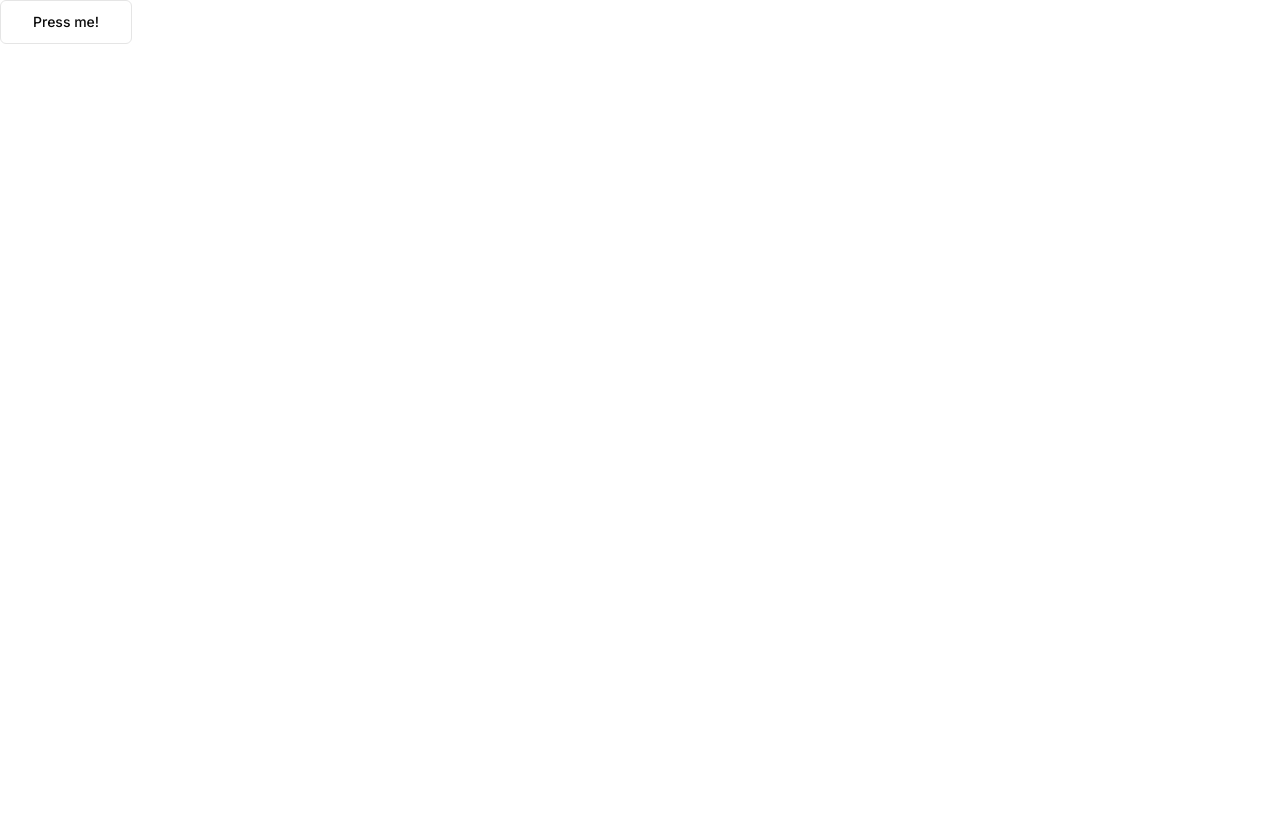
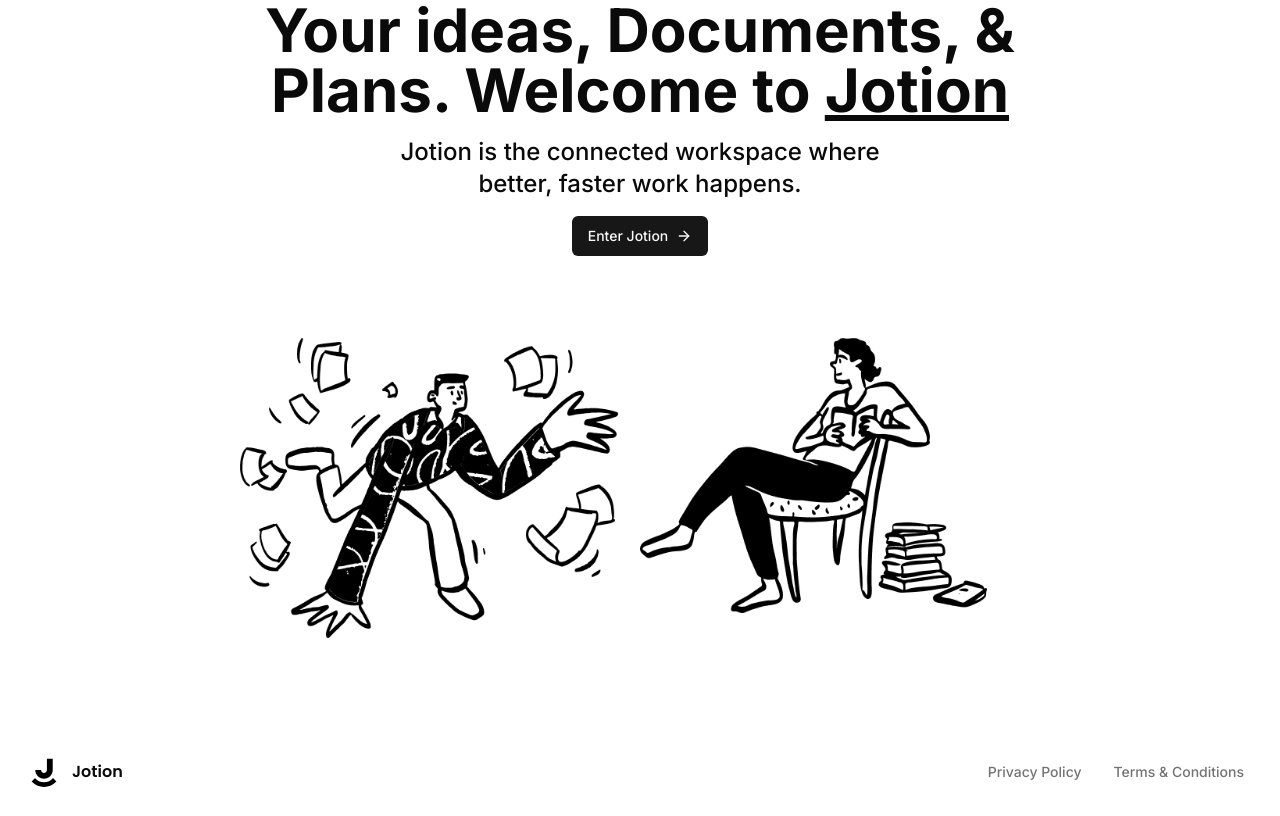
Before and after one commit to JaedonSpurlock01/notion-clone, a Next.js app: page / in a window 1280 px wide. Built offline with nearby package versions, Linux system fonts and the light colour scheme.

Commit message:
Setup marketing page

```diff
--- /dev/null
+++ b/app/(marketing)/_components/footer.tsx
@@ -0,0 +1,21 @@
+import { Button } from "@/components/ui/button";
+import { Logo } from "./logo";
+
+export const Footer = () => {
+  return (
+    <div className="flex items-center w-full p-6 bg-background z-50">
+      <Logo />
+      <div
+        className="md:ml-auto w-full justify-between md:justify-end
+        flex items-center gap-x-2 text-muted-foreground"
+      >
+        <Button variant="ghost" size="sm">
+          Privacy Policy
+        </Button>
+        <Button variant="ghost" size="sm">
+          Terms & Conditions
+        </Button>
+      </div>
+    </div>
+  );
+};
--- /dev/null
+++ b/app/(marketing)/_components/heading.tsx
@@ -0,0 +1,23 @@
+"use client";
+
+import { Button } from "@/components/ui/button";
+import { ArrowRight } from "lucide-react";
+
+export const Heading = () => {
+  return (
+    <div className="max-w-3xl space-y-4">
+      <h1 className="text-3xl sm:text-5xl md:text-6xl font-bold">
+        Your ideas, Documents, & Plans. Welcome to{" "}
+        <span className="underline">Jotion</span>
+      </h1>
+      <h3 className="text-base sm:text-xl md:text-2xl font-medium">
+        Jotion is the connected workspace where <br />
+        better, faster work happens.
+      </h3>
+      <Button>
+        Enter Jotion
+        <ArrowRight className="h-4 w-4 ml-2" />
+      </Button>
+    </div>
+  );
+};
--- /dev/null
+++ b/app/(marketing)/_components/heroes.tsx
@@ -0,0 +1,26 @@
+import Image from "next/image";
+
+export const Heroes = () => {
+  return (
+    <div className="flex flex-col justify-center items-center max-w-5xl">
+      <div className="flex items-center">
+        <div className="relative w-[300px] h-[300px] sm:w-[350px] sm:h-[350px] md:w-[400px] md:h-[400px]">
+          <Image
+            src="/documents.png"
+            fill
+            className="object-contain"
+            alt="Documents"
+          />
+        </div>
+        <div className="relative h-[400px] w-[400px] hidden md:block">
+          <Image
+            src="/reading.png"
+            fill
+            className="object-contain"
+            alt="Reading"
+          />
+        </div>
+      </div>
+    </div>
+  );
+};
--- /dev/null
+++ b/app/(marketing)/_components/logo.tsx
@@ -0,0 +1,17 @@
+import Image from "next/image";
+import { Poppins } from "next/font/google";
+import { cn } from "@/lib/utils";
+
+const font = Poppins({
+  subsets: ["latin"],
+  weight: ["400", "600"],
+});
+
+export const Logo = () => {
+  return (
+    <div className="hidden md:flex items-center gap-x-2">
+      <Image src="/logo.svg" width="40" height="40" alt="Logo" />
+      <p className={cn("font-semibold", font.className)}>Jotion</p>
+    </div>
+  );
+};
--- a/app/(marketing)/page.tsx
+++ b/app/(marketing)/page.tsx
@@ -1,11 +1,20 @@
-import { Button } from "@/components/ui/button";
+import { Footer } from "./_components/footer";
+import { Heading } from "./_components/heading";
+import { Heroes } from "./_components/heroes";
 
-export default function Home() {
+const MarketingPage = () => {
   return (
-    <div>
-      <Button variant="outline" size="lg">
-        Press me!
-      </Button>
+    <div className="min-h-full flex flex-col">
+      <div
+        className="flex flex-col items-center justify-center md:justify-start text-center
+        gap-y-8 flex-1 px-6 pb-10"
+      >
+        <Heading />
+        <Heroes />
+      </div>
+      <Footer />
     </div>
   );
-}
+};
+
+export default MarketingPage;
--- a/app/layout.tsx
+++ b/app/layout.tsx
@@ -7,6 +7,20 @@ const inter = Inter({ subsets: ["latin"] });
 export const metadata: Metadata = {
   title: "notion-clone",
   description: "A website based off Notion, an advanced note taking app.",
+  icons: {
+    icon: [
+      {
+        media: "(prefers-color-scheme: light)",
+        url: "/logo.svg",
+        href: "/logo.svg",
+      },
+      {
+        media: "(prefers-color-scheme: dark)",
+        url: "/logo-dark.svg",
+        href: "/logo-dark.svg",
+      },
+    ],
+  },
 };
 
 export default function RootLayout({
```
